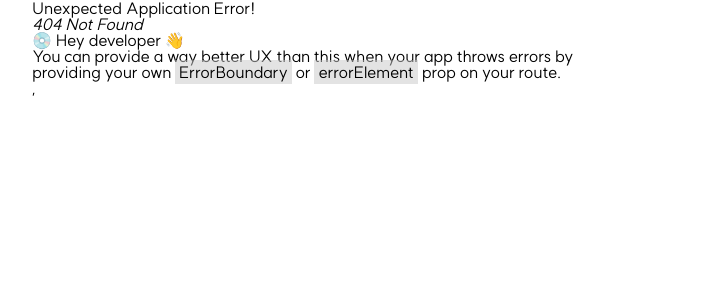
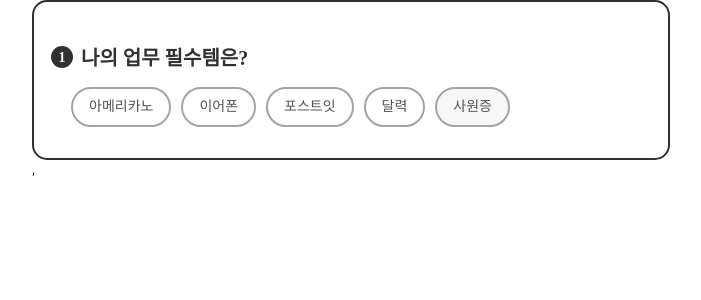
Before and after one commit to TeamQuestionMark/FineMeWeb, a React (Create React App) app: page /stage in a window 1280 px wide. Before the commit this address had no page. Shown: the top 300 px of the page, without its empty margins (308-1009 px from the left). Built offline with nearby package versions, Linux system fonts and the light colour scheme.

Commit message:
feat: StagePage, Question 컴포넌트
renderMultiLineText util - 줄바꿈이 있는 텍스트일 경우 <br/> 태그를 넣어서 렌더링할 수 있게 함

```diff
--- /dev/null
+++ b/src/components/Question/Question.tsx
@@ -0,0 +1,42 @@
+import { COLORS } from '@/themes/colors';
+import { PropsWithChildren } from 'react';
+import styled from 'styled-components';
+import { Body2, Subhead1 } from '../Typography';
+import renderMultiLineText from '@/utils/renderMultiLineText';
+
+interface QuestionProps extends PropsWithChildren {
+  number: number;
+  question: string;
+}
+
+const StyledQuestion = styled.div`
+  display: flex;
+  column-gap: 8px;
+  margin-bottom: 17px;
+`;
+
+const StyledNumber = styled.div`
+  width: 22px;
+  height: 22px;
+  display: flex;
+  justify-content: center;
+  align-items: flex-end;
+  border-radius: 22px;
+  background-color: ${COLORS.gray900};
+`;
+
+const Question = ({ number, question, children }: QuestionProps) => {
+  return (
+    <div>
+      <StyledQuestion>
+        <StyledNumber>
+          <Body2 color="white">{number}</Body2>
+        </StyledNumber>
+        <Subhead1>{renderMultiLineText(question)}</Subhead1>
+      </StyledQuestion>
+      <div style={{ marginLeft: '20px' }}>{children}</div>
+    </div>
+  );
+};
+
+export default Question;
--- a/src/index.tsx
+++ b/src/index.tsx
@@ -5,6 +5,7 @@ import { createBrowserRouter, RouterProvider } from 'react-router-dom';
 import TypographyPage from './pages/TypographyPage';
 import { GlobalContainer } from './components/Layout/GlobalContainer';
 import StageComponentsPage from './pages/StageComponentsPage';
+import StagePage from './pages/StagePage';
 
 const router = createBrowserRouter([
   {
@@ -19,6 +20,10 @@ const router = createBrowserRouter([
     path: '/stage-components',
     element: <StageComponentsPage />,
   },
+  {
+    path: '/stage',
+    element: <StagePage />,
+  },
 ]);
 
 createRoot(document.getElementById('root') as HTMLElement).render(
--- /dev/null
+++ b/src/pages/StagePage.tsx
@@ -0,0 +1,48 @@
+import Chip from '@/components/Chip/Chip';
+import ChipGroup from '@/components/Chip/ChipGroup';
+import StageContainer from '@/components/Layout/StageContainer';
+import Question from '@/components/Question/Question';
+import { useState } from 'react';
+
+const CHIP_INPUTS = {
+  아메리카노: false,
+  이어폰: false,
+  포스트잇: false,
+  달력: false,
+  사원증: false,
+};
+
+const initialInputs = {
+  chip: '',
+};
+
+const StagePage = () => {
+  const [inputs, setInput] = useState(initialInputs);
+
+  const handleClickChip = (value: string) => {
+    setInput({ ...inputs, chip: value });
+  };
+
+  return (
+    <div>
+      <StageContainer>
+        <Question number={1} question={`나의 업무 필수템은?`}>
+          <ChipGroup>
+            {Object.entries(CHIP_INPUTS).map(([label, isChecked]) => (
+              <Chip
+                key={label}
+                onClick={handleClickChip}
+                isChecked={label === inputs.chip}
+                disabled={label === '사원증'}
+              >
+                {label}
+              </Chip>
+            ))}
+          </ChipGroup>
+        </Question>
+      </StageContainer>
+    </div>
+  );
+};
+
+export default StagePage;
--- /dev/null
+++ b/src/utils/renderMultiLineText.tsx
@@ -0,0 +1,20 @@
+import { Fragment } from 'react';
+
+export default function renderMultiLineText(
+  text: string,
+  seperator: string = '\n',
+) {
+  const sentences = text.split(seperator);
+  return (
+    <>
+      {sentences.map((sentence, idx) => {
+        return (
+          <Fragment key={idx}>
+            {sentence}
+            {idx !== sentences.length - 1 && <br />}
+          </Fragment>
+        );
+      })}
+    </>
+  );
+}
```
